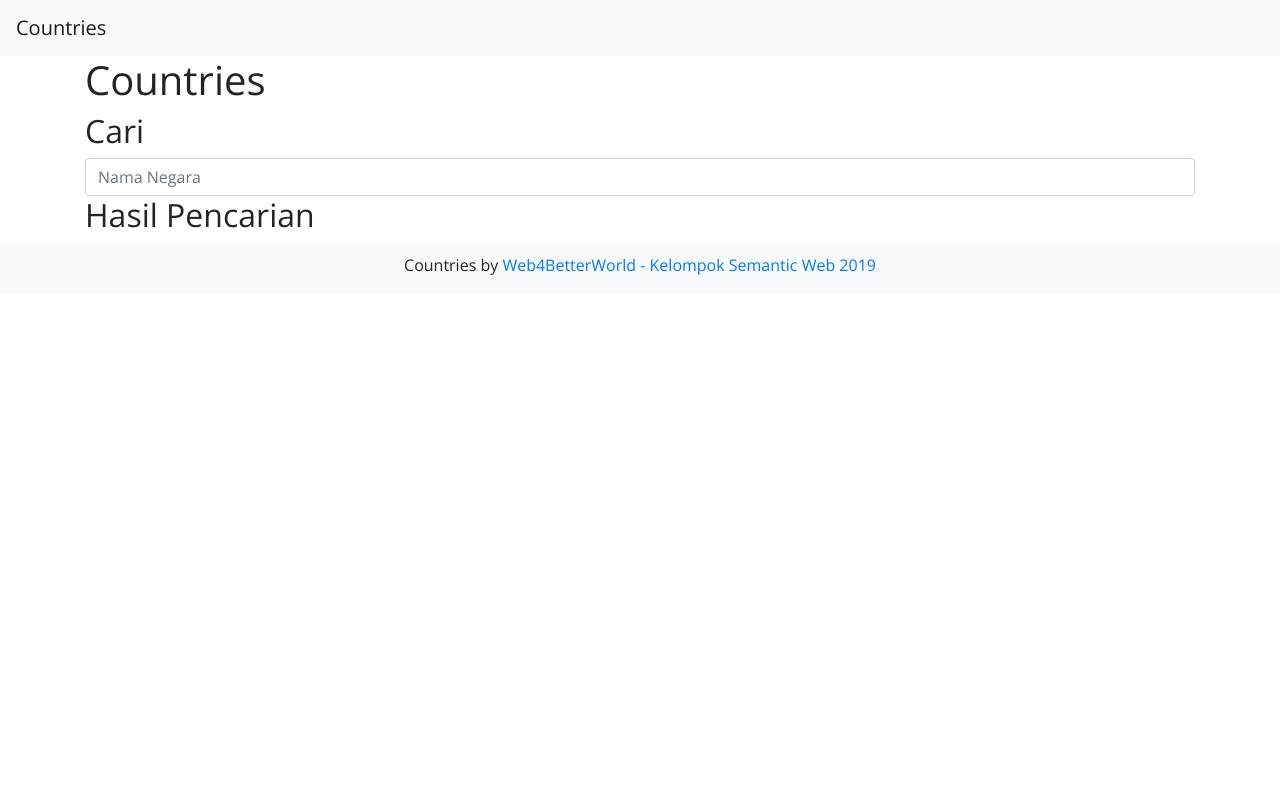
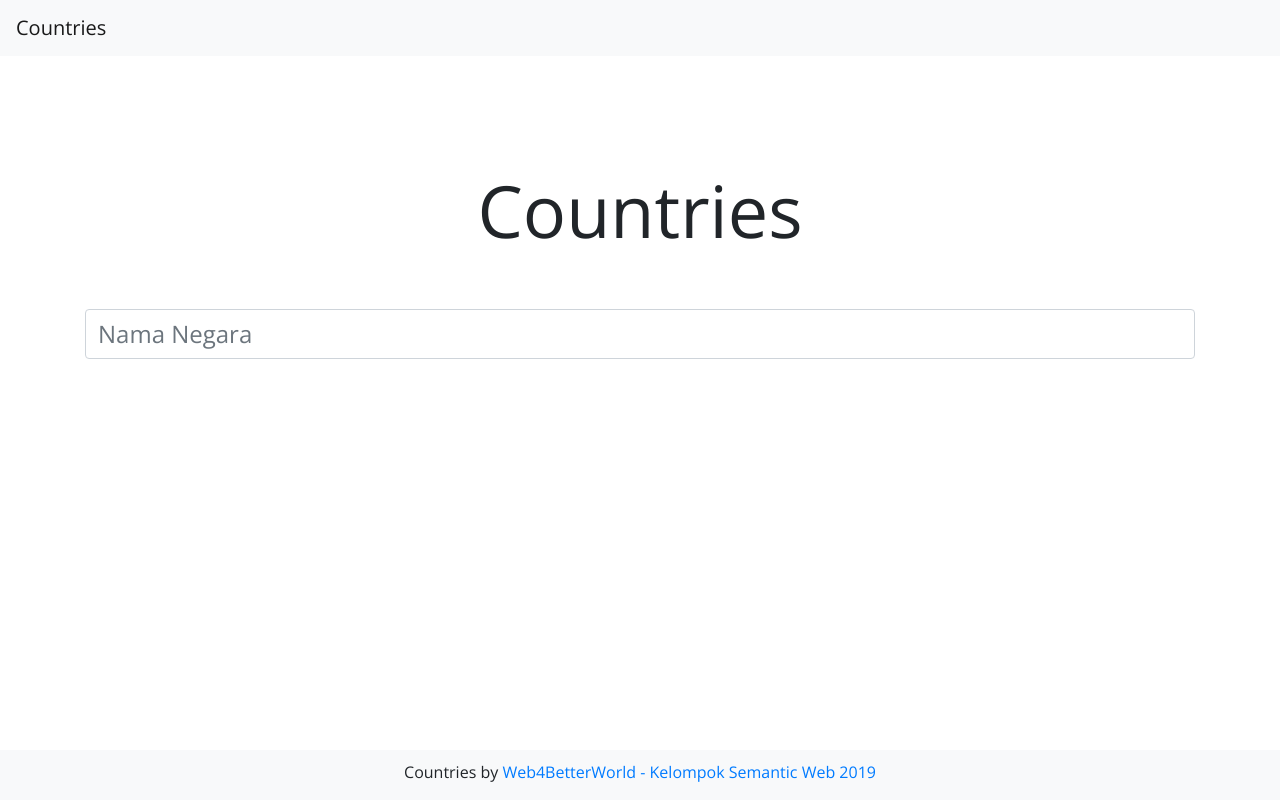
Before and after one commit to argaghulamahmad/countries-sparql-dbpedia, a Django app: template countries/templates/search.html in a window 1280 px wide. Run offline with Django 3.2, Linux system fonts and the light colour scheme; the template is opened without the code that fills it, so the values that code supplies are empty; some libraries are stand-ins or nearby versions.

Commit message:
Prettify search page and result page

```diff
--- a/countries/templates/partials/base.html
+++ b/countries/templates/partials/base.html
@@ -40,11 +40,9 @@
     {% endblock %}
 </div>
 </body>
-<footer>
-    {% block footer %}
-        {% include "partials/footer.html" %}
-    {% endblock %}
-</footer>
+{% block footer %}
+    {% include "partials/footer.html" %}
+{% endblock %}
 <script type="application/javascript">
     {# jika ingin nambahin script js yang bekerja secara global, silahkan letakkan disini kodenya #}
 </script>
@@ -52,5 +50,6 @@
 <style>
     body {
         font-family: 'Open Sans', serif;
+        margin-bottom: 50px;
     }
 </style>
--- a/countries/templates/partials/footer.html
+++ b/countries/templates/partials/footer.html
@@ -1,10 +1,19 @@
-<div class="footer bg-light">
-    <p>Countries by <a href="https://gitlab.com/argaghulamahmad/web4betterworld">Web4BetterWorld - Kelompok Semantic Web
-        2019</a></p>
-</div>
+<footer>
+    <div class="footer bg-light">
+        <p>Countries by <a href="https://gitlab.com/argaghulamahmad/web4betterworld">Web4BetterWorld - Kelompok Semantic
+            Web
+            2019</a></p>
+    </div>
+</footer>
 <style>
     div.footer {
         text-align: center;
-        padding: 10px 10px 1px 10px;
+        position: fixed;
+        bottom: 0;
+        width: 100%;
+    }
+
+    div.footer > p {
+        padding-top: 10px;
     }
 </style>
--- a/countries/templates/search.html
+++ b/countries/templates/search.html
@@ -2,17 +2,13 @@
 
 {% block content %}
     <div class="container">
-        <h1>Countries</h1>
-        <div>
-            <h2>
-                Cari
-            </h2>
+        <div id="searchbox">
+            <h1 id="brand">Countries</h1>
             <form onsubmit="window.location = '/' + search.value; return false;">
                 <input id="search" class="form-control" type="search" name="search" placeholder="Nama Negara">
             </form>
         </div>
-        <div>
-            <h2>Hasil Pencarian</h2>
+        <div id="resultbox">
             <div>
                 {% for country in countries %}
                     <ul>
@@ -22,4 +18,20 @@
             </div>
         </div>
     </div>
+
+    <style>
+        h1#brand {
+            margin: 10% 10% 5% 10%;
+            text-align: center;
+            font-size: 72px;
+        }
+
+        input#search {
+            font-size: 1.5rem;
+        }
+
+        div#resultbox {
+            padding: 4% 1% 2% 1%;
+        }
+    </style>
 {% endblock %}
```
Also changed, not shown: countries/templates/index.html (+15 -6 lines).
